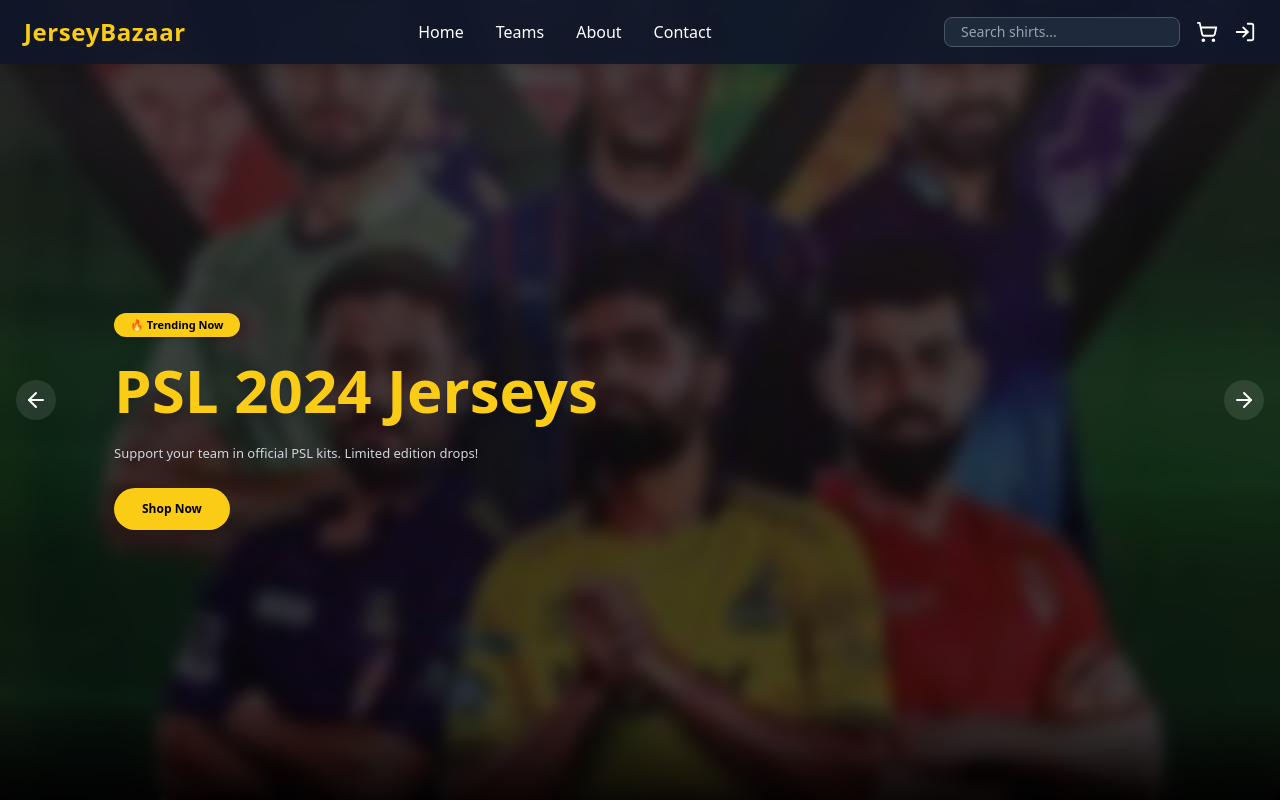
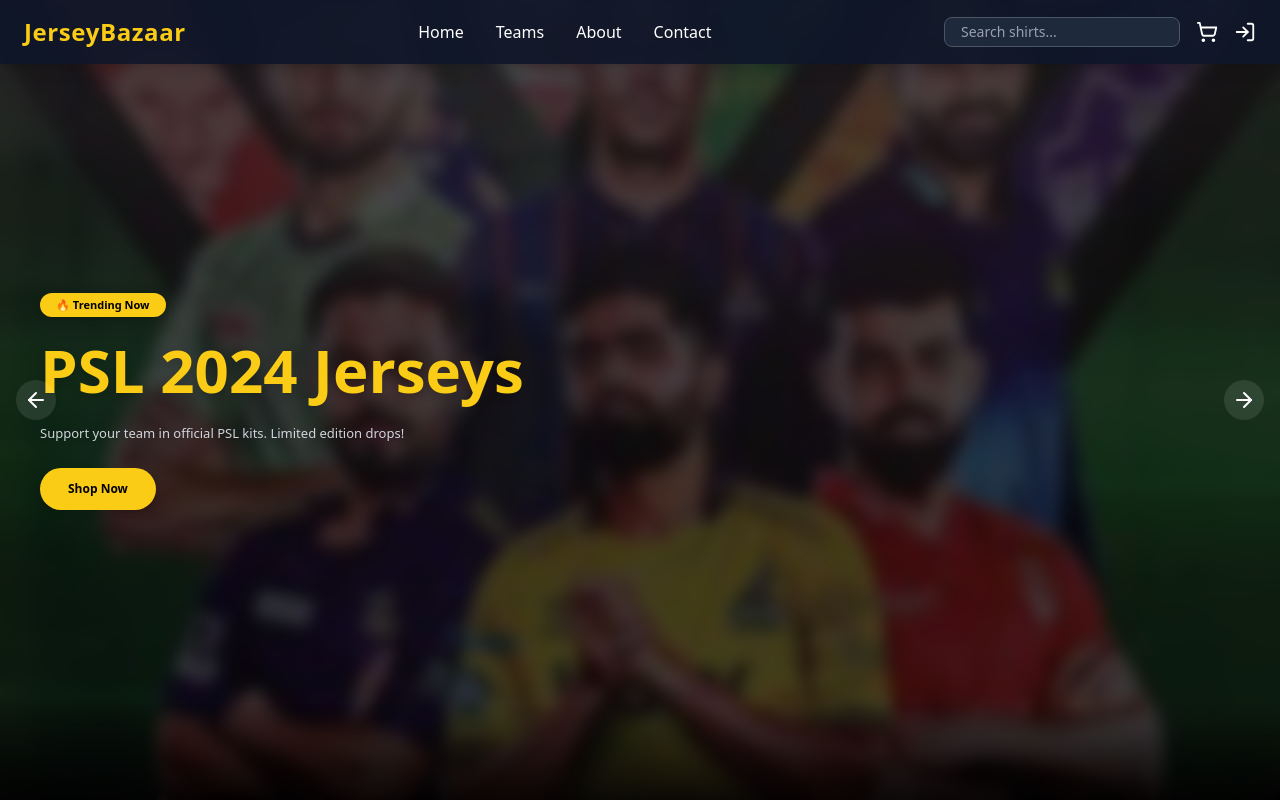
Before and after one commit to AbdulRehman817/cricket-jersey-store, a React (Vite) app: page / in a window 1280 px wide. Shown: the top 800 px of the page. Built offline with nearby package versions, Linux system fonts and the light colour scheme.

Commit message:
hero horizontal scroll bar is removed

```diff
--- a/src/pages/Hero.jsx
+++ b/src/pages/Hero.jsx
@@ -45,26 +45,23 @@
   return (
     <>
       {/* HERO SECTION */}
-      <section className="relative w-full h-[100vh] text-white overflow-x-hidden">
+      <section className="relative w-full h-screen text-white overflow-x-hidden">
         {/* Background Image */}
         <div
           className="absolute inset-0 bg-cover bg-center transition-all duration-700"
-          style={{
-            backgroundImage: `url(${slide.img})`,
-          }}
+          style={{ backgroundImage: `url(${slide.img})` }}
         >
           <div className="absolute inset-0 bg-black/70 backdrop-blur-sm" />
         </div>
 
         {/* Hero Content */}
-        <div className="relative z-10 top-[20px] left-[20px] h-full max-w-7xl mx-auto px-6 flex flex-col justify-center items-start">
+        <div className="relative z-10 h-full max-w-7xl mx-auto px-6 md:px-10 flex flex-col justify-center items-start">
           <motion.div
             key={index}
             initial={{ opacity: 0, y: 30 }}
             animate={{ opacity: 1, y: 0 }}
             transition={{ duration: 0.6 }}
-            className="max-w-xl relative left-[70px]
-            "
+            className="max-w-xl"
           >
             <span className="inline-block px-4 py-1 text-[11px] bg-[#FACC15] text-black rounded-full mb-4 font-semibold shadow-md">
               {slide.tag}
@@ -73,7 +70,6 @@
               {slide.title}
             </h1>
             <p className="text-[13px] mt-4 text-gray-300 mb-6">{slide.desc}</p>
-
             <Link
               to={slide.link}
               className="inline-block bg-[#FACC15] hover:bg-yellow-400 text-black font-semibold px-7 py-3 rounded-full text-[12px] shadow-md transition"
```
